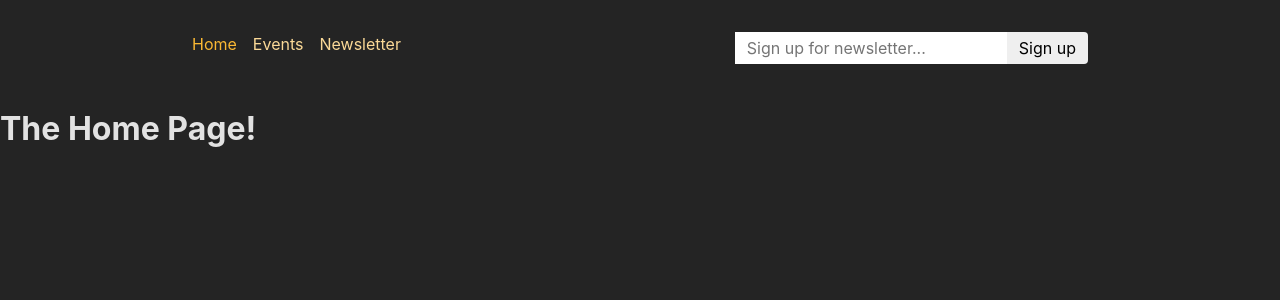
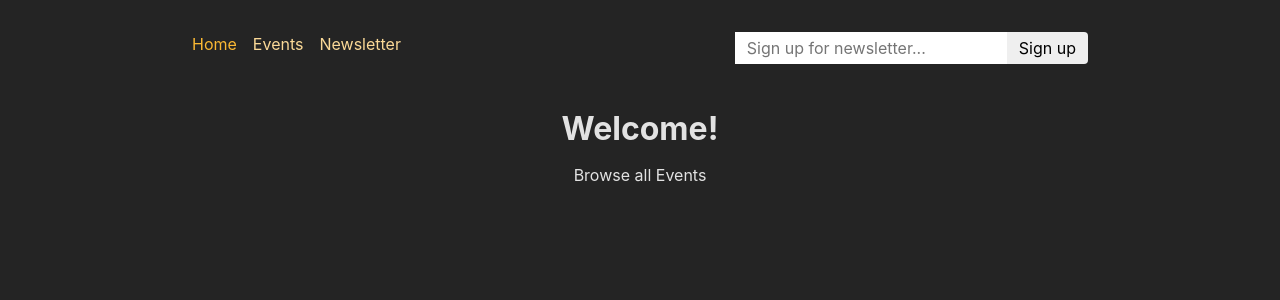
Before and after one commit to Mohammad-Shaikh-Ibrahim/React-Router, a React (Vite) app in the folder React_Router_Project/: page / in a window 1280 px wide. Shown: the top 300 px of the page. Built offline with nearby package versions, Linux system fonts and the light colour scheme.

Commit message:
Module Summary

```diff
--- a/React_Router_Project/src/pages/HomePage.jsx
+++ b/React_Router_Project/src/pages/HomePage.jsx
@@ -1,7 +1,10 @@
+import PageContent from "../components/PageContent";
 export default function HomePage() {
     return (
         <>
-            <h1>The Home Page!</h1>
+            <PageContent title="Welcome!">
+                 <p>Browse all Events</p>
+            </PageContent>
         </>
     );
 }
```
